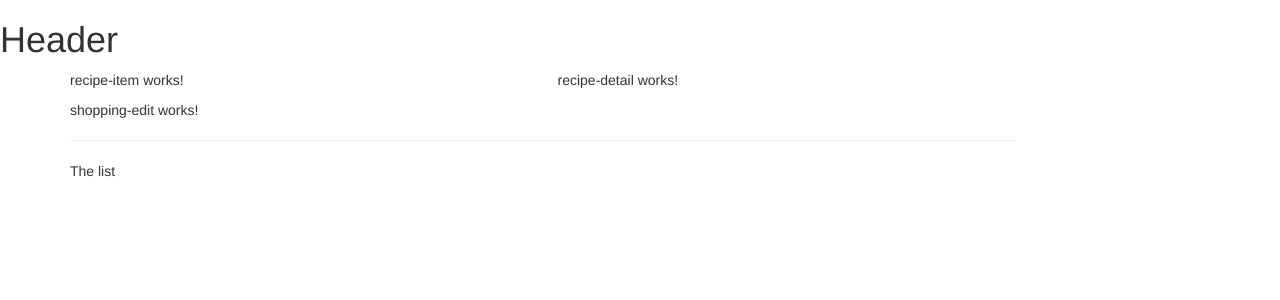
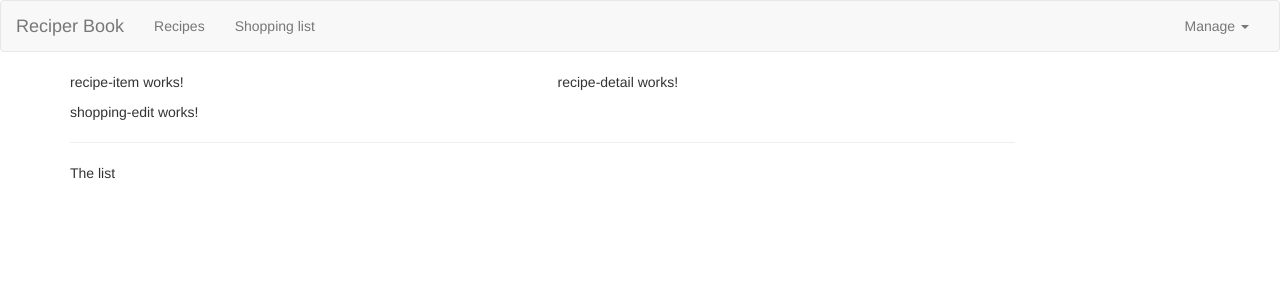
Before and after one commit to Nicelx/recipe-book-angular, an Angular app: page / in a window 1280 px wide. Shown: the top 300 px of the page. Built offline with nearby package versions, Linux system fonts and the light colour scheme.

Commit message:
header component small markup

```diff
--- a/src/app/header/header.component.html
+++ b/src/app/header/header.component.html
@@ -1 +1,24 @@
-<h1>Header</h1>
+<nav class="navbar navbar-default">
+	<div class="container-fluid">
+		<div class="navbar-header">
+			<a href="#" class = "navbar-brand">Reciper Book</a>
+		</div>
+
+		<div class="collapse navbar-collapse">
+			<ul class = "nav navbar-nav">
+				<li><a href="#">Recipes</a></li>
+				<li><a href="#">Shopping list</a></li>
+			</ul>
+
+			<ul class = "nav navbar-nav navbar-right">
+				<li class = "dropdown">
+					<a href="#" class = "dropdown-toggle" role = "button">Manage <span class = "caret"></span></a>
+					<ul class = "dropdown-menu">
+						<li><a href="#">Save Data</a></li>
+						<li><a href="#"></a>Fetch Data</li>
+					</ul>
+				</li>
+			</ul>
+		</div>
+	</div>
+</nav>
```
